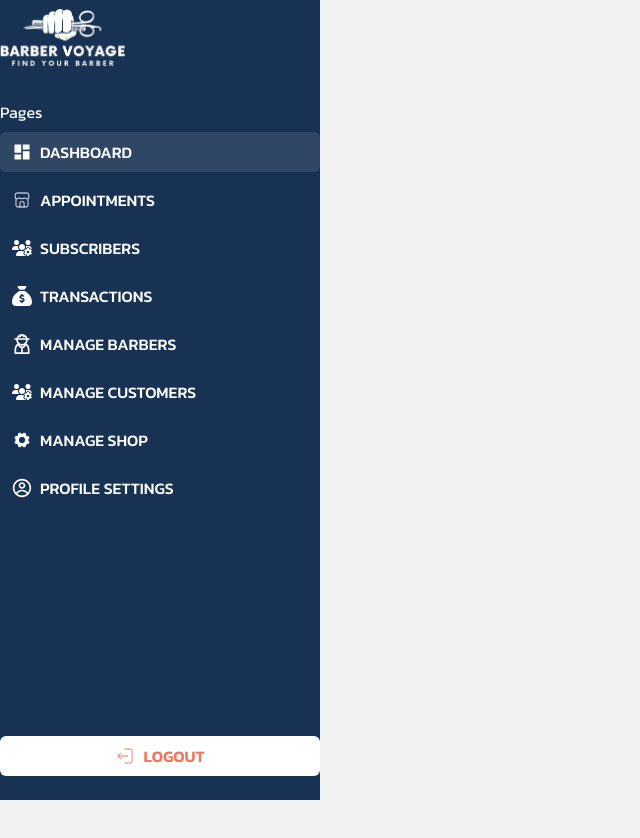
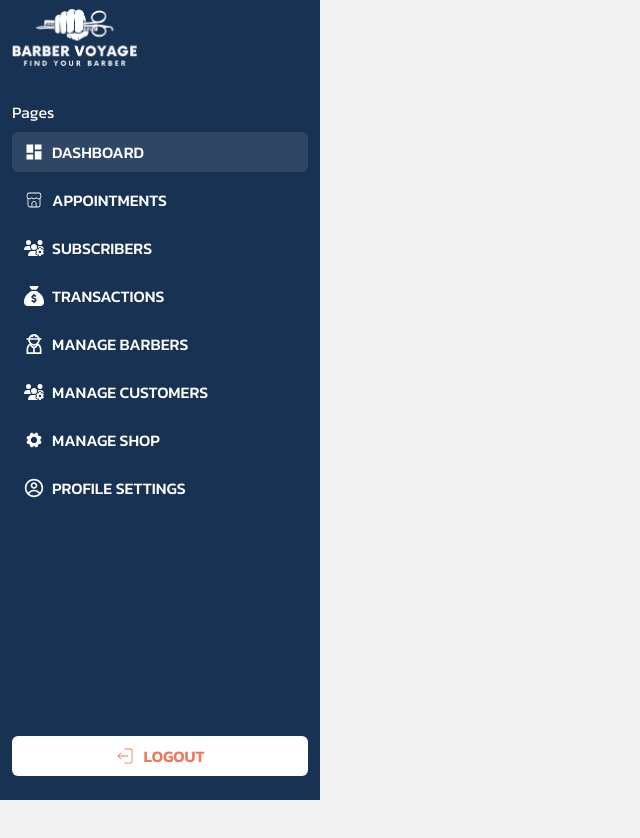
Before and after one commit to mahmudulturan/barber-voyage-client, a Next.js app: page /dashboard in a window 1280 px wide. Shown: the top 838 px of the page, without its empty margins (0-640 px from the left). Built offline with nearby package versions, Linux system fonts and the light colour scheme; no server answers.

Commit message:
fix: padding on sidebar

```diff
--- a/src/app/dashboard/components/shared/Sidebar/Sidebar.tsx
+++ b/src/app/dashboard/components/shared/Sidebar/Sidebar.tsx
@@ -44,7 +44,7 @@ const Sidebar = () => {
     }
     return (
         <div className='fixed lg:flex flex-col lg:h-full w-full lg:w-80 bg-seconderyCol'>
-            <div className='flex items-center justify-between my-2'>
+            <div className='flex items-center justify-between my-2 px-3'>
                 <Link href={'/'} className='w-32'>
                     <Image width={126} src={logo} priority={true} alt='Logo of barber voyage' />
                 </Link>
@@ -64,10 +64,10 @@ const Sidebar = () => {
                     </div>
                 </Button>
             </div>
-            <div className='flex-1 hidden lg:block'>
+            <div className='flex-1 hidden lg:block px-3'>
                 <MenuLinks />
             </div>
-            <div className='my-6 hidden lg:block'>
+            <div className='my-6 hidden lg:block px-3'>
                 <Button
                     variant={"primary"}
                     className="w-full  gap-2"
@@ -77,7 +77,7 @@ const Sidebar = () => {
                     Logout
                 </Button>
             </div>
-            <div>
+            <div className='lg:hidden'>
                 <MobileMenu isMenuOpen={isMenuOpen} />
             </div>
         </div>
```
